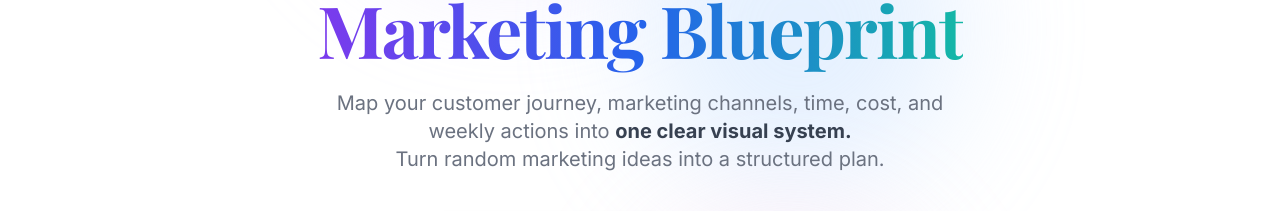
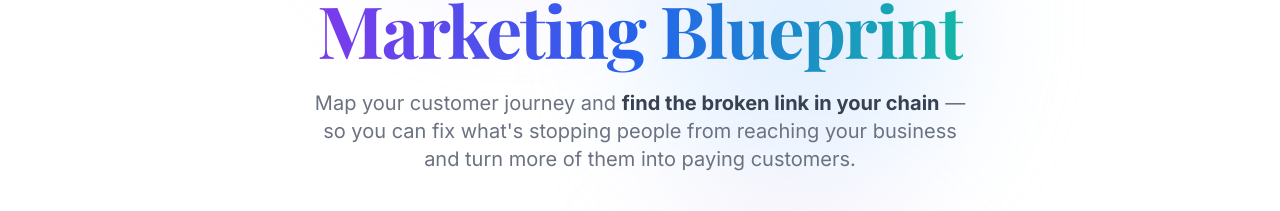
Before and after one commit to colonnamedia/fire-works-blueprint-builder, a React (Vite) app: page / in a window 1280 px wide. Shown: the part 278-489 px from the top of the page. Built offline with nearby package versions, Linux system fonts and the light colour scheme; no server answers.

Commit message:
File changes

```diff
--- a/src/pages/Landing.jsx
+++ b/src/pages/Landing.jsx
@@ -77,9 +77,7 @@ export default function Landing() {
           </motion.h1>
 
           <motion.p {...fadeUp(0.2)} className="text-lg md:text-xl text-gray-500 max-w-2xl mx-auto mb-10 leading-relaxed">
-            Map your customer journey, marketing channels, time, cost, and weekly actions
-            into <strong className="text-gray-700">one clear visual system.</strong>
-            <br />Turn random marketing ideas into a structured plan.
+            Map your customer journey and <strong className="text-gray-700">find the broken link in your chain</strong> — so you can fix what's stopping people from reaching your business and turn more of them into paying customers.
           </motion.p>
 
           <motion.div {...fadeUp(0.3)} className="flex flex-col sm:flex-row gap-4 justify-center">
```
